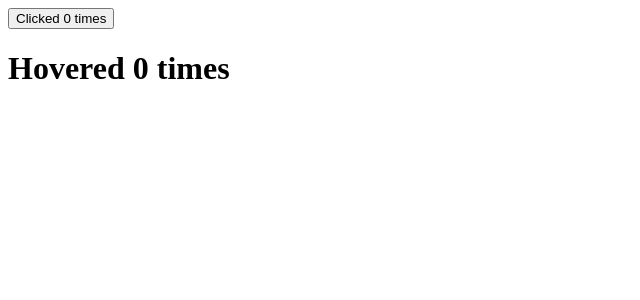
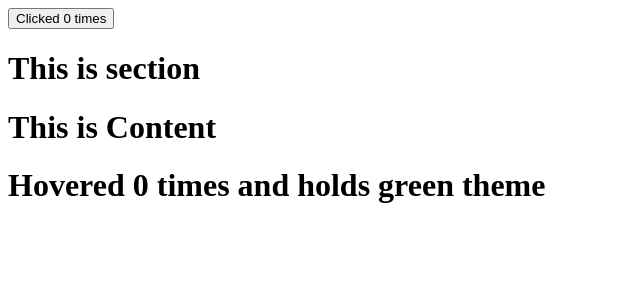
Before and after one commit to AdnanMahmud1/reactTr_update, a React (Create React App) app: page / in a window 1280 px wide. Shown: the top 300 px of the page, without its empty margins (0-640 px from the left). Built offline with nearby package versions, Linux system fonts and the light colour scheme.

Commit message:
Lesson 16

```diff
--- a/src/App.js
+++ b/src/App.js
@@ -1,9 +1,17 @@
-/* eslint-disable react/no-unstable-nested-components */
+/* eslint-disable react/jsx-no-constructed-context-values */
+import React from 'react';
 import ClickCounter from './components/ClickCounter';
 import Counter from './components/Counter';
-import HoverCounter from './components/HoverCounter';
+import Section from './components/Section';
+import ThemeContext from './contexts/themeContext';
 
-function App() {
+export default class App extends React.Component {
+    state = {
+        theme: 'green',
+    };
+
+    render() {
+        const { theme } = this.state;
         return (
             <div className="app">
                 <Counter>
@@ -11,13 +19,11 @@
                         <ClickCounter counter={counter} incrementCount={incrementCount} />
                     )}
                 </Counter>
-            <Counter>
-                {(counter, incrementCount) => (
-                    <HoverCounter counter={counter} incrementCount={incrementCount} />
-                )}
-            </Counter>
+                <ThemeContext.Provider value={{ theme }}>
+                    <Section />
+                </ThemeContext.Provider>
             </div>
         );
     }
+}
 //! this is sample
-export default App;
--- /dev/null
+++ b/src/components/Content.js
@@ -0,0 +1,25 @@
+/* eslint-disable no-unused-vars */
+import ThemeContext from '../contexts/themeContext';
+import Counter from './Counter';
+import HoverCounter from './HoverCounter';
+
+export default function Content() {
+    return (
+        <div>
+            <h1>This is Content</h1>
+            <Counter>
+                {(counter, incrementCount) => (
+                    <ThemeContext.Consumer>
+                        {({ theme }) => (
+                            <HoverCounter
+                                counter={counter}
+                                incrementCount={incrementCount}
+                                theme={theme}
+                            />
+                        )}
+                    </ThemeContext.Consumer>
+                )}
+            </Counter>
+        </div>
+    );
+}
--- a/src/components/HoverCounter.js
+++ b/src/components/HoverCounter.js
@@ -1,10 +1,14 @@
 /* eslint-disable react/prefer-stateless-function */
 import React from 'react';
 
-export default function HoverCounter({ counter, incrementCount }) {
+export default function HoverCounter({ counter, incrementCount, theme }) {
+    const style = theme === 'dark' ? { backgroundColor: '#000000', color: '#ffffff' } : null;
+
     return (
         <div>
-            <h1 onMouseOver={incrementCount}>Hovered {counter} times</h1>
+            <h1 onMouseOver={incrementCount} style={style}>
+                Hovered {counter} times and holds {theme} theme
+            </h1>
         </div>
     );
 }
--- /dev/null
+++ b/src/components/Section.js
@@ -0,0 +1,10 @@
+import Content from './Content';
+
+export default function Section() {
+    return (
+        <div>
+            <h1>This is section</h1>
+            <Content />
+        </div>
+    );
+}
--- /dev/null
+++ b/src/contexts/themeContext.js
@@ -0,0 +1,7 @@
+import React from 'react';
+
+const themeContext = React.createContext({
+    theme: 'light',
+});
+
+export default themeContext;
```
Also changed, not shown: src/lib/Context.js (added, +24 -0 lines). Lines whose indentation alone changed are shown as unchanged.
